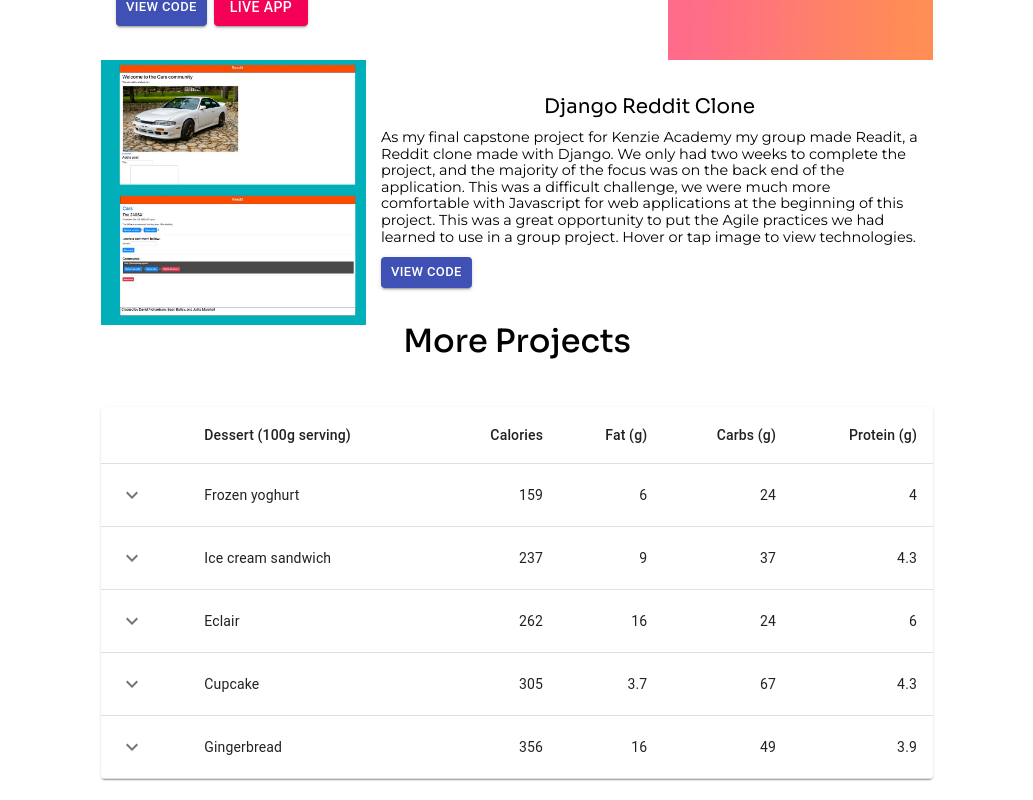
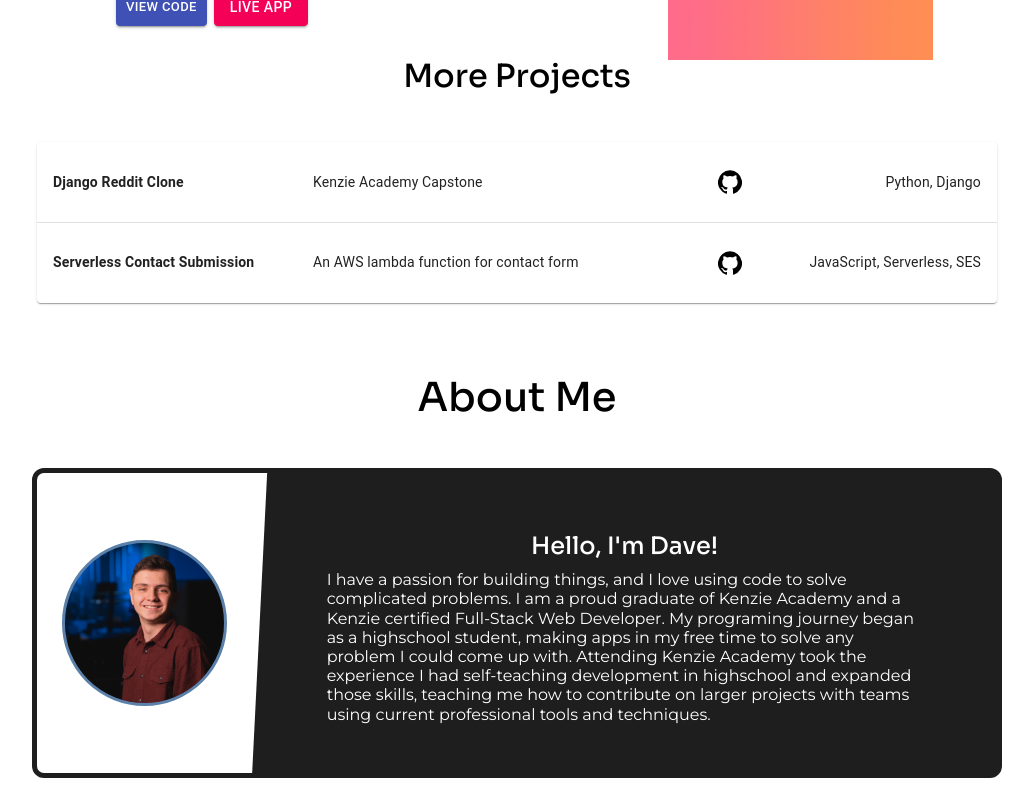
Before and after one commit to DavidRinSE/portfolio, a React (Create React App) app: page / in a window 1280 px wide. Shown: the part 1360-2160 px from the top of the page, without its empty margins (123-1156 px from the left). Built offline with nearby package versions, Linux system fonts and the light colour scheme.

Commit message:
More progress on MoreProjects table

```diff
--- a/src/components/MoreProjects.jsx
+++ b/src/components/MoreProjects.jsx
@@ -1,118 +1,48 @@
 import React from "react"
 import { makeStyles } from '@material-ui/styles';
 import { TableContainer, Table, TableHead, TableRow, TableCell, TableBody, Box, Collapse, IconButton, Typography, Paper } from '@material-ui/core';
-import {KeyboardArrowDown, KeyboardArrowUp} from '@material-ui/icons';
-
-const useRowStyles = makeStyles((theme) => ({
-    root: {
-        '& > *': {
-            borderBottom: 'unset',
-        }
-    }
-}))
+import {KeyboardArrowDown, KeyboardArrowUp, GitHub} from '@material-ui/icons';
 
 function Row(props) {
     const { row } = props;
     const [open, setOpen] = React.useState(false);
-    const classes = useRowStyles();
 
     return (
         <React.Fragment>
-            <TableRow className={classes.root}>
-            <TableCell>
-                <IconButton aria-label="expand row" size="small" onClick={() => setOpen(!open)}>
-                {open ? <KeyboardArrowUp /> : <KeyboardArrowDown />}
-                </IconButton>
-            </TableCell>
-            <TableCell component="th" scope="row">
+            <TableRow>
+            <TableCell component="th" scope="row" style={{'whiteSpace':'nowrap', 'fontWeight':'bold'}}>
                 {row.name}
             </TableCell>
-            <TableCell align="right">{row.calories}</TableCell>
-            <TableCell align="right">{row.fat}</TableCell>
-            <TableCell align="right">{row.carbs}</TableCell>
-            <TableCell align="right">{row.protein}</TableCell>
+            <TableCell style={{'width':'40%'}}>
+                {row.description}
+            </TableCell>
+            <TableCell align="right">
+                {row.repo && <IconButton href={row.repo}><GitHub style={{color: 'black'}}/></IconButton>}
+            </TableCell>
+            <TableCell align="right">
+                {row.technologies && row.technologies.join(", ")}
+            </TableCell>
             </TableRow>
             <TableRow>
-            <TableCell style={{ paddingBottom: 0, paddingTop: 0 }} colSpan={6}>
-                <Collapse in={open} timeout="auto" unmountOnExit>
-                <Box margin={1}>
-                    <Typography variant="h6" gutterBottom component="div">
-                    History
-                    </Typography>
-                    <Table size="small" aria-label="purchases">
-                    <TableHead>
-                        <TableRow>
-                        <TableCell>Date</TableCell>
-                        <TableCell>Customer</TableCell>
-                        <TableCell align="right">Amount</TableCell>
-                        <TableCell align="right">Total price ($)</TableCell>
-                        </TableRow>
-                    </TableHead>
-                    <TableBody>
-                        {row.history.map((historyRow) => (
-                        <TableRow key={historyRow.date}>
-                            <TableCell component="th" scope="row">
-                            {historyRow.date}
-                            </TableCell>
-                            <TableCell>{historyRow.customerId}</TableCell>
-                            <TableCell align="right">{historyRow.amount}</TableCell>
-                            <TableCell align="right">
-                            {Math.round(historyRow.amount * row.price * 100) / 100}
-                            </TableCell>
-                        </TableRow>
-                        ))}
-                    </TableBody>
-                    </Table>
-                </Box>
-                </Collapse>
-            </TableCell>
             </TableRow>
         </React.Fragment>
     );
 }
 
 const rows = [
-    createData('Frozen yoghurt', 159, 6.0, 24, 4.0, 3.99),
-    createData('Ice cream sandwich', 237, 9.0, 37, 4.3, 4.99),
-    createData('Eclair', 262, 16.0, 24, 6.0, 3.79),
-    createData('Cupcake', 305, 3.7, 67, 4.3, 2.5),
-    createData('Gingerbread', 356, 16.0, 49, 3.9, 1.5),
-];
-
-function createData(name, calories, fat, carbs, protein, price) {
-    return {
-        name,
-        calories,
-        fat,
-        carbs,
-        protein,
-        price,
-        history: [
-            { date: '2020-01-05', customerId: '11091700', amount: 3 },
-            { date: '2020-01-02', customerId: 'Anonymous', amount: 1 },
-        ],
-    };
-}
+    {name: 'Django Reddit Clone', repo: 'https://github.com/DavidRinSE/Readit-capstone', description:'Kenzie Academy Capstone', technologies: ["Python", "Django"]},
+    {name: 'Serverless Contact Submission', repo: 'https://github.com/DavidRinSE/serverless-contact-submission', description:'An AWS lambda function for contact form', technologies: ['JavaScript', 'Serverless', 'SES']}
+]
 
 export default function MoreProjects() {
     return (
         <TableContainer component={Paper}>
-            <Table aria-label="collapsible table">
-            <TableHead>
-                <TableRow>
-                <TableCell />
-                <TableCell>Dessert (100g serving)</TableCell>
-                <TableCell align="right">Calories</TableCell>
-                <TableCell align="right">Fat&nbsp;(g)</TableCell>
-                <TableCell align="right">Carbs&nbsp;(g)</TableCell>
-                <TableCell align="right">Protein&nbsp;(g)</TableCell>
-                </TableRow>
-            </TableHead>
-            <TableBody>
-                {rows.map((row) => (
-                <Row key={row.name} row={row} />
-                ))}
-            </TableBody>
+            <Table aria-label="projects table">
+                <TableBody>
+                    {rows.map((row) => (
+                    <Row key={row.name} row={row} />
+                    ))}
+                </TableBody>
             </Table>
         </TableContainer>
     );
--- a/src/components/Projects.jsx
+++ b/src/components/Projects.jsx
@@ -50,8 +50,8 @@ const useStyles = makeStyles((theme) => ({
         }
     },
     moreProjects: {
-        maxWidth: '960px',
-        width: '65vw',
+        maxWidth: '1000px',
+        width: '75vw',
         marginRight: 'auto',
         marginLeft: 'auto'
     }
@@ -75,12 +75,6 @@ const Projects = () => {
             live: 'https://mini-finance.davidr.in',
             rightImage: true
         },
-        {
-            name: 'Django Reddit Clone',
-            images: readitImages,
-            description: 'As my final capstone project for Kenzie Academy my group made Readit, a Reddit clone made with Django. We only had two weeks to complete the project, and the majority of the focus was on the back end of the application. This was a difficult challenge, we were much more comfortable with Javascript for web applications at the beginning of this project. This was a great opportunity to put the Agile practices we had learned to use in a group project. Hover or tap image to view technologies.',
-            repo: 'https://github.com/DavidRinSE/Readit-capstone'
-        }
     ]
     const projects = projectItems.map(project => <Project key={Math.floor(Math.random() * 1000)} data={project}/>)
     return (
```
